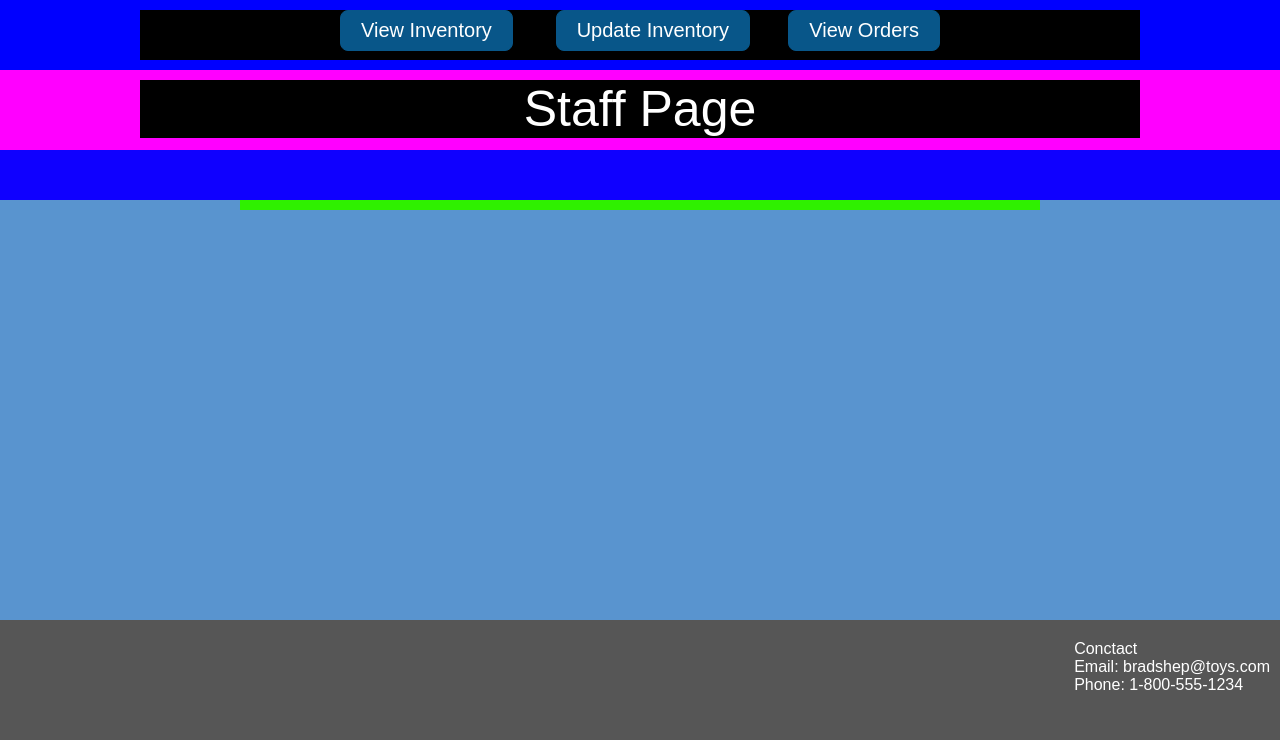
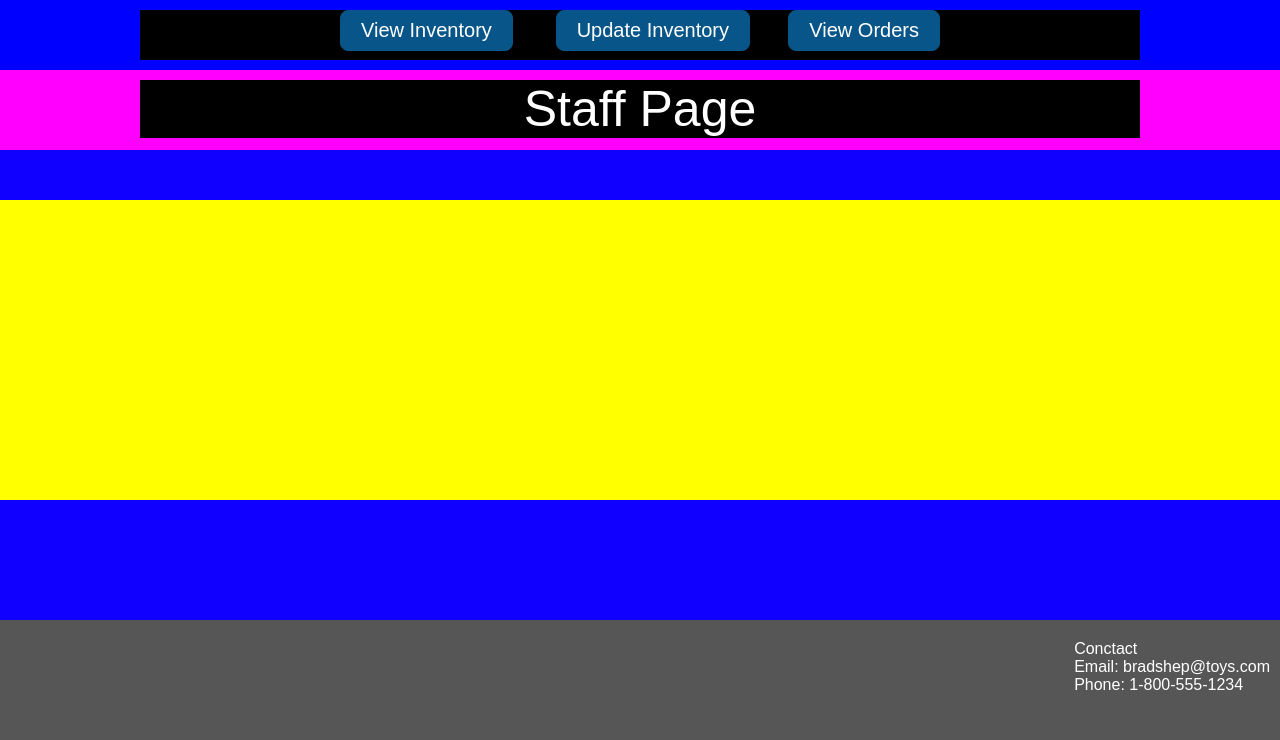
Before and after one commit to atbradshaw/bradsheptoysngames, a PHP site: page /staff_index.php in a window 1280 px wide. Shown: the part 60-800 px from the top of the page. Run offline with PHP 8.4, Linux system fonts and the light colour scheme; the visitor is signed in with stand-in values (Sample User, id 1); data that the repository does not hold is empty.

Commit message:
css update

```diff
--- a/index.php
+++ b/index.php
@@ -79,7 +79,7 @@
     </div>
 
     <!-- Search Result Table -->
-    <div class="rel" style="top:0px">
+
       <?php
           if (isset($_GET['key'])){
         $key = $_GET['key'];
@@ -90,7 +90,7 @@
         }
       }
       ?>
-    </div>
+
 
   </div>
 
--- a/staff_index.php
+++ b/staff_index.php
@@ -125,7 +125,8 @@ include 'header_footer.php';
   </div>
 
   <!-- Table -->
-  <div class="box">
+  <div class="bar" style="min-height:300px">
+
     <?php
       if (isset($_GET['type'])){
         // view all items
@@ -152,8 +153,12 @@ include 'header_footer.php';
         }
       }
     ?>
+
   </div>
 
+ <!-- Spacer -->
+  <div class="bar" style="height:150px; background:#0f00ff;">
+  </div>
 
 <?php
   addFooter();
```
